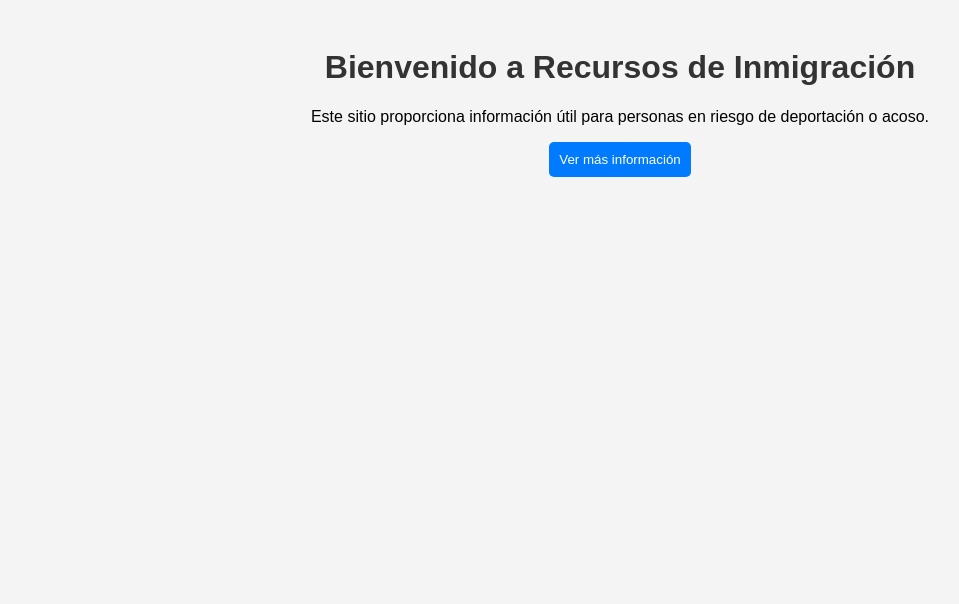
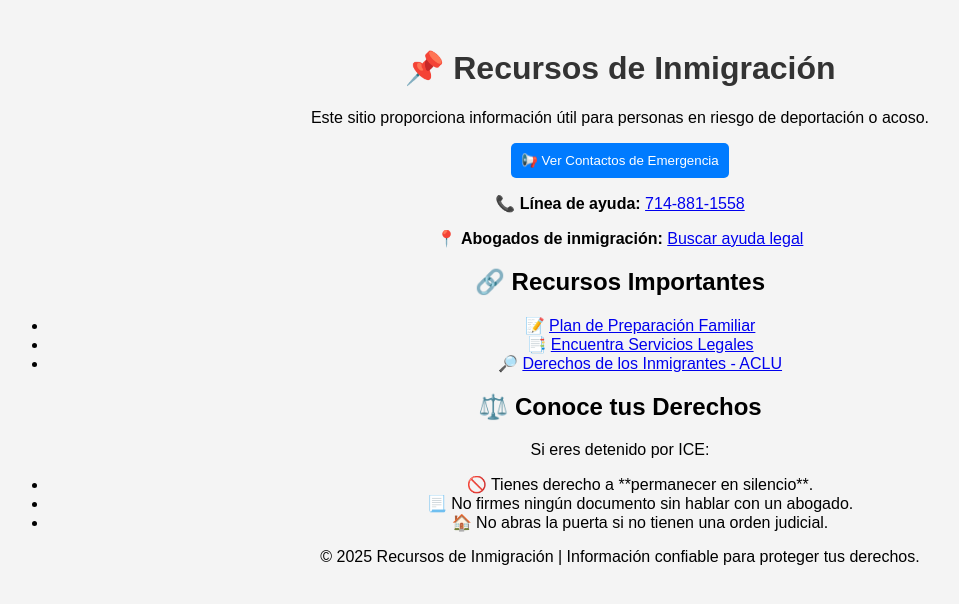
Before and after one commit to josuemendezarmas/immigration-resources-site, a plain HTML site: page index.html in a window 1280 px wide. Shown: the whole page, without its empty margins (20-979 px from the left). Drawn offline with Linux system fonts and the light colour scheme.

Commit message:
Updated immigration resources site

```diff
--- a/index.html
+++ b/index.html
@@ -7,14 +7,44 @@
     <link rel="stylesheet" href="style.css">
 </head>
 <body>
-    <h1>Bienvenido a Recursos de Inmigración</h1>
-    <p>Este sitio proporciona información útil para personas en riesgo de deportación o acoso.</p>
 
-    <button onclick="toggleInfo()">Ver más información</button>
-    <div id="info" style="display:none;">
-        <p>📞 Línea de ayuda: <strong>714-881-1558</strong></p>
-        <p>🔗 <a href="https://www.ilrc.org/resources/family-preparedness-plan" target="_blank">Plan de Preparación Familiar</a></p>
-    </div>
+    <header>
+        <h1>📌 Recursos de Inmigración</h1>
+    </header>
+
+    <main>
+        <section class="intro">
+            <p>Este sitio proporciona información útil para personas en riesgo de deportación o acoso.</p>
+            <button onclick="toggleInfo()">📢 Ver Contactos de Emergencia</button>
+            <div id="info" class="hidden">
+                <p>📞 <strong>Línea de ayuda:</strong> <a href="tel:7148811558">714-881-1558</a></p>
+                <p>📍 <strong>Abogados de inmigración:</strong> <a href="https://www.immigrationadvocates.org/legaldirectory/" target="_blank">Buscar ayuda legal</a></p>
+            </div>
+        </section>
+
+        <section class="resources">
+            <h2>🔗 Recursos Importantes</h2>
+            <ul>
+                <li>📝 <a href="https://www.ilrc.org/resources/family-preparedness-plan" target="_blank">Plan de Preparación Familiar</a></li>
+                <li>📑 <a href="https://www.uscis.gov/tools/find-legal-services" target="_blank">Encuentra Servicios Legales</a></li>
+                <li>🔎 <a href="https://www.aclu.org/issues/immigrants-rights" target="_blank">Derechos de los Inmigrantes - ACLU</a></li>
+            </ul>
+        </section>
+
+        <section class="rights">
+            <h2>⚖️ Conoce tus Derechos</h2>
+            <p>Si eres detenido por ICE:</p>
+            <ul>
+                <li>🚫 Tienes derecho a **permanecer en silencio**.</li>
+                <li>📃 No firmes ningún documento sin hablar con un abogado.</li>
+                <li>🏠 No abras la puerta si no tienen una orden judicial.</li>
+            </ul>
+        </section>
+    </main>
+
+    <footer>
+        <p>&copy; 2025 Recursos de Inmigración | Información confiable para proteger tus derechos.</p>
+    </footer>
 
     <script src="script.js"></script>
 </body>
```
